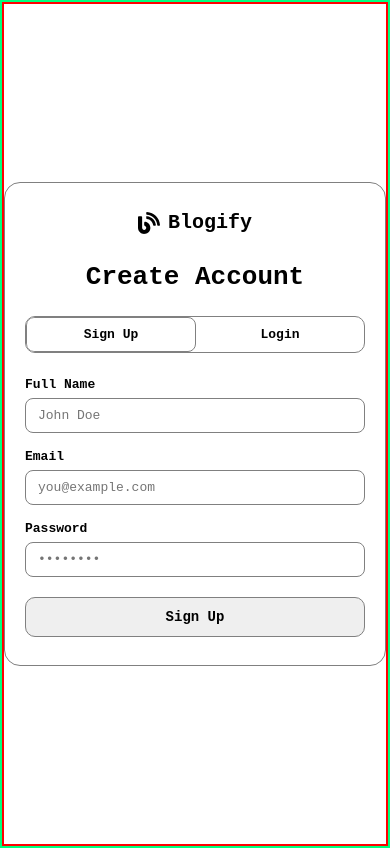
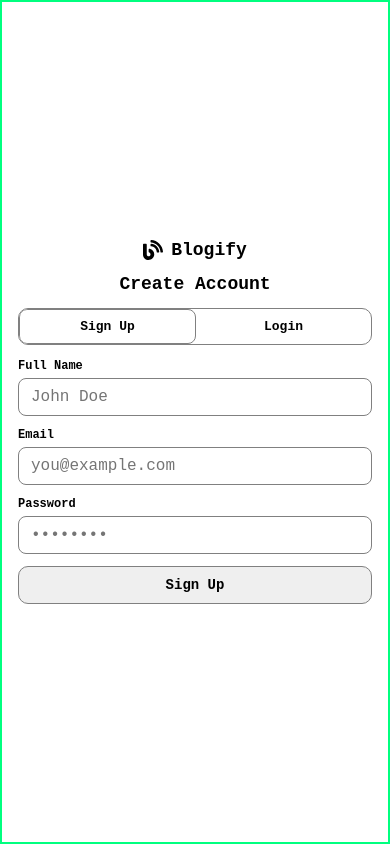
Before and after one commit to hammadgul-dev/blogify, a React app in the folder Frontend/: page / in a window 390 px wide. Built offline with nearby package versions, Linux system fonts and the light colour scheme; the HTML template or start-up script is replaced by a standard one.

Commit message:
add auth page with login and signup tabs

```diff
--- a/Frontend/src/Pages Style/Auth.module.css
+++ b/Frontend/src/Pages Style/Auth.module.css
@@ -3,53 +3,39 @@
     align-items: center;
     justify-content: center;
     width: 100%;
-    min-height: 100vh;
-    border: 2px solid red;
+    flex: 1;
 }
 
 .auth-card {
     display: flex;
+    flex-direction: column;
     align-items: center;
-    flex-direction: column;
-    gap: 24px;
+    gap: 16px;
     width: 100%;
-    max-width: 420px;
-    padding: 40px 36px;
+    max-width: 400px;
+    padding: 28px 32px;
     border-radius: 16px;
     border: 1px solid gray;
-}
-
-.auth-header {
-    display: flex;
-    flex-direction: column;
-    align-items: center;
-    gap: 8px;
-    text-align: center;
 }
 
 .auth-logo {
     display: flex;
     align-items: center;
     gap: 8px;
-    margin-bottom: 4px;
 }
 
 .auth-logo svg {
-    font-size: 22px;
+    font-size: 20px;
 }
 
 .auth-logo h2 {
-    font-size: 20px;
+    font-size: 18px;
     font-weight: 700;
 }
 
-.auth-header h1 {
-    font-size: 24px;
+.auth-card h1 {
+    font-size: 20px;
     font-weight: 800;
-}
-
-.auth-header p {
-    font-size: 13px;
 }
 
 .auth-tabs {
@@ -63,8 +49,8 @@
 
 .auth-tabs button {
     flex: 1;
-    padding: 10px;
-    font-size: 14px;
+    padding: 9px;
+    font-size: 13px;
     font-weight: 600;
     border-radius: 0;
     border: none;
@@ -79,61 +65,51 @@
 .auth-form {
     display: flex;
     flex-direction: column;
-    gap: 16px;
+    gap: 12px;
     width: 100%;
 }
 
 .form-group {
     display: flex;
     flex-direction: column;
-    gap: 6px;
+    gap: 5px;
     width: 100%;
 }
 
 .form-group label {
-    font-size: 13px;
+    font-size: 12px;
     font-weight: 600;
 }
 
 .form-group input {
     width: 100%;
-    padding: 10px 14px;
-    font-size: 14px;
+    padding: 9px 12px;
+    font-size: 13px;
     border-radius: 8px;
     border: 1px solid gray;
 }
 
 .submit-btn {
     width: 100%;
-    padding: 12px;
-    font-size: 15px;
+    padding: 10px;
+    font-size: 14px;
     font-weight: 700;
     border-radius: 10px;
     border: 1px solid gray;
-    margin-top: 4px;
 }
 
 @media (max-width: 480px) {
     .auth-card {
-        padding: 28px 20px;
+        gap: 14px;
+        padding: 22px 16px;
+        border: none;
     }
 
-    .auth-header h1 {
-        font-size: 20px;
-    }
-
-    .auth-tabs button {
-        font-size: 13px;
-        padding: 9px;
+    .auth-card h1 {
+        font-size: 18px;
     }
 
     .form-group input {
-        padding: 9px 12px;
-        font-size: 13px;
-    }
-
-    .submit-btn {
-        padding: 11px;
-        font-size: 14px;
+        font-size: 16px;
     }
 }
--- a/Frontend/src/Pages/Auth.jsx
+++ b/Frontend/src/Pages/Auth.jsx
@@ -45,12 +45,6 @@ function Auth() {
                         <label>Password</label>
                         <input type="password" placeholder="••••••••" />
                     </div>
-                    {/* {!isLogin && (
-                        <div className={style["form-group"]}>
-                            <label>Confirm Password</label>
-                            <input type="password" placeholder="••••••••" />
-                        </div>
-                    )} */}
                     <button className={style["submit-btn"]}>
                         {isLogin ? "Login" : "Sign Up"}
                     </button>
```
